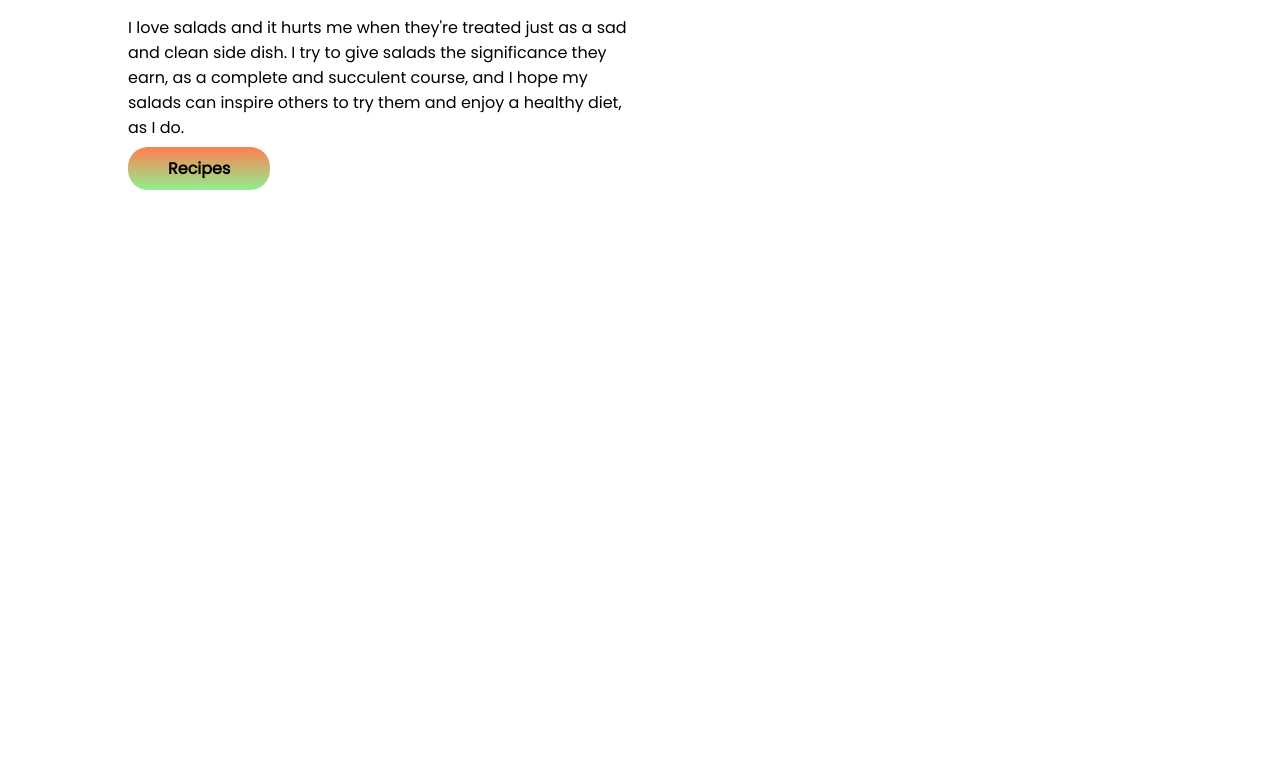
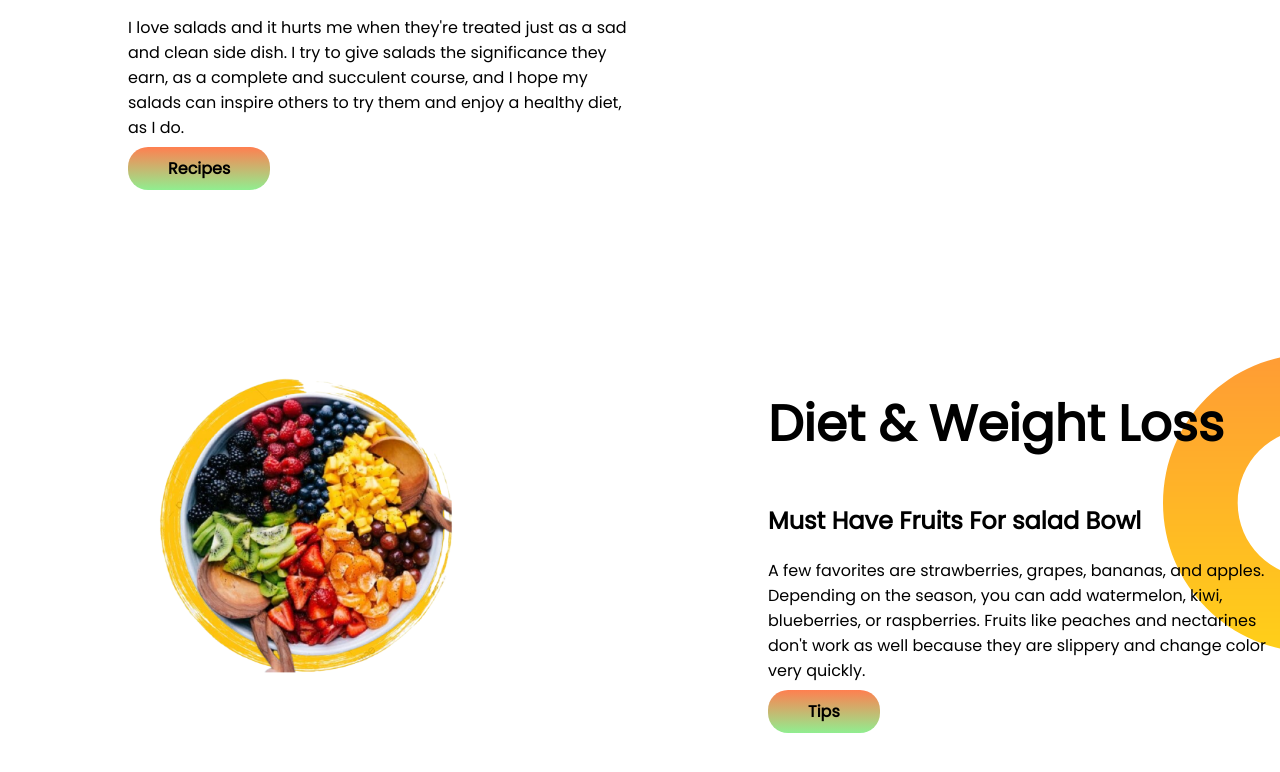
Before and after one commit to Faria-113/my-developer-portfolio, a plain HTML site: page index.html in a window 1280 px wide. Shown: the part 504-1276 px from the top of the page. Before the commit the page ends 800 px from the top, so only its background shows below. Drawn offline with Linux system fonts and the light colour scheme.

Commit message:
second-part added

```diff
--- a/index.html
+++ b/index.html
@@ -26,6 +26,18 @@
         </div>
     </section>
 
+    <section class="second-part">
+        <div class="half-width">
+            <img src="my images/fruit-1-edited.png" alt="">
+        </div>
+        <div class="half-width">
+            <h1>Diet & Weight Loss</h1>
+            <h2>Must Have Fruits For salad Bowl</h2>
+            <p>A few favorites are strawberries, grapes, bananas, and apples. Depending on the season, you can add watermelon, kiwi, blueberries, or raspberries. Fruits like peaches and nectarines don't work as well because they are slippery and change color very quickly.</p>
+            <a class="link-button" target="_blank" href="https://thatsaladlady.com/blog/diet-and-weight-loss/fast-5-must-have-fruits-for-the-salad-bowl/">Tips</a>
+        </div>
+    </section>
+
 </body>
 
 </html>
--- a/style.css
+++ b/style.css
@@ -10,6 +10,7 @@ h1{
 }
 section{
     display:flex;
+    margin-bottom: 100px;
 }
 .half-width{
     width: 50%;
@@ -31,3 +32,8 @@ section{
     background-image: url(images/top-banner.png);
     background-repeat: no-repeat;
 }
+.second-part{
+    background-image: url(images/dream-bg.png);
+    background-repeat: no-repeat;
+    background-position: right;
+}
```
